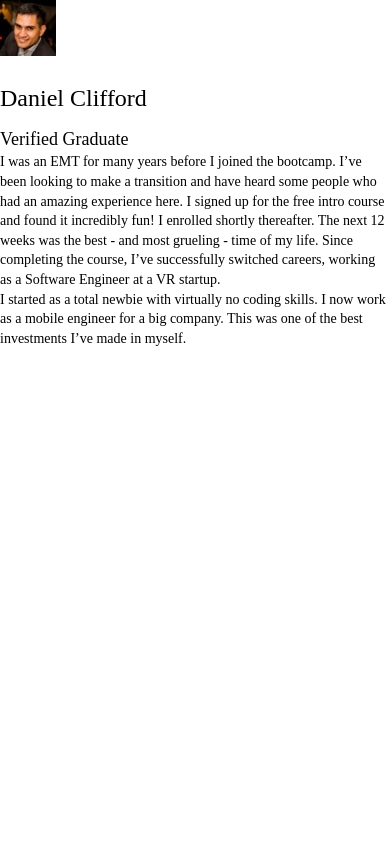
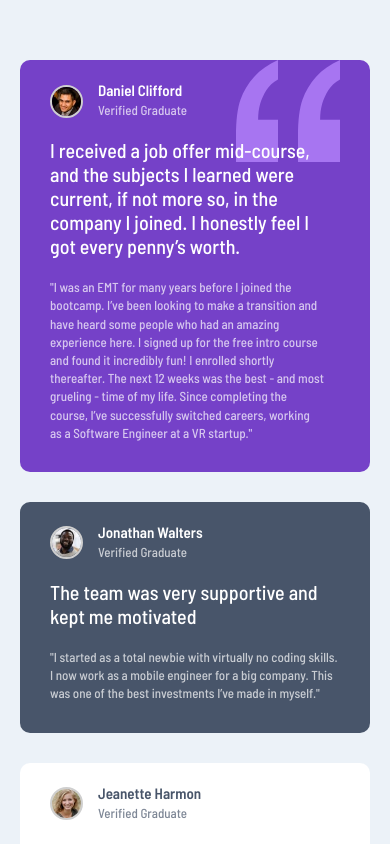
Before and after one commit to Sam-Guliker/testimonials, a React (Create React App) app: page / in a window 390 px wide. Shown: the top 844 px of the page. Built offline with nearby package versions, Linux system fonts and the light colour scheme.

Commit message:
mobile design - done

```diff
--- a/src/App.tsx
+++ b/src/App.tsx
@@ -1,12 +1,14 @@
-import React from 'react';
-import logo from './logo.svg';
 import './styles/main.scss';
 
 import TestimonialContainer from './components/TestimonialContainer';
 import Card from './components/Card';
 
+import daniel from './images/image-daniel.jpg'
+import jonathan from './images/image-jonathan.jpg'
+import jeanette from './images/image-jeanette.jpg'
+import patrick from './images/image-patrick.jpg'
+import kira from './images/image-kira.jpg'
 
-import daniel from './images/image-daniel.jpg'
 
 function App() {
   return (
@@ -16,9 +18,41 @@ function App() {
             image={daniel}
             name="Daniel Clifford"
             role="Verified Graduate"
-            highlightParagraph="I was an EMT for many years before I joined the bootcamp. I’ve been looking to make a transition and have heard some people who had an amazing experience here. I signed up for the free intro course and found it incredibly fun! I enrolled shortly thereafter. The next 12 weeks was the best - and most grueling - time of my life. Since completing the course, I’ve successfully switched careers, working as a Software Engineer at a VR startup."
-            paragraph="I started as a total newbie with virtually no coding skills. I now work as a mobile engineer for a big company. This was one of the best investments I’ve made in myself."
+            highlightParagraph="I received a job offer mid-course, and the subjects I learned were current, if not more so, in the company I joined. I honestly feel I got every penny’s worth."
+            paragraph='"I was an EMT for many years before I joined the bootcamp. I’ve been looking to make a transition and have heard some people who had an amazing experience here. I signed up for the free intro course and found it incredibly fun! I enrolled shortly thereafter. The next 12 weeks was the best - and most grueling - time of my life. Since completing the course, I’ve successfully switched careers, working as a Software Engineer at a VR startup."'
             quote={true}
+          />
+          <Card
+            image={jonathan}
+            name="Jonathan Walters"
+            role="Verified Graduate"
+            highlightParagraph="The team was very supportive and kept me motivated"
+            paragraph='"I started as a total newbie with virtually no coding skills. I now work as a mobile engineer for a big company. This was one of the best investments I’ve made in myself."'
+            quote={false}
+          />
+          <Card
+            image={jeanette}
+            name="Jeanette Harmon"
+            role="Verified Graduate"
+            highlightParagraph="An overall wonderful and rewarding experience."
+            paragraph='"Thank you for the wonderful experience! I now have a job I really enjoy, and make a good living while doing something I love."'
+            quote={false}
+          />
+          <Card
+            image={patrick}
+            name="Patrick Abrams"
+            role="Verified Graduate"
+            highlightParagraph="Awesome teaching support from TAs who did the bootcamp themselves. Getting guidance from them and learning from their experiences was easy."
+            paragraph='"The staff seem genuinely concerned about my progress which I find really refreshing. The program gave me the confidence necessary to be able to go out in the world and present myself as a capable junior developer. The standard is above the rest. You will get the personal attention you need from an incredible community of smart and amazing people."'
+            quote={false}
+          />
+          <Card
+            image={kira}
+            name="Kira Whittle"
+            role="Verified Graduate"
+            highlightParagraph="Such a life-changing experience. Highly recommended!"
+            paragraph='"Before joining the bootcamp, I’ve never written a line of code. I needed some structure from professionals who can help me learn programming step by step. I was encouraged to enroll by a former student of theirs who can only say wonderful things about the program. The entire curriculum and staff did not disappoint. They were very hands-on and I never had to wait long for assistance. The agile team project, in particular, was outstanding. It took my learning to the next level in a way that no tutorial could ever have. In fact, I’ve often referred to it during interviews as an example of my developent experience. It certainly helped me land a job as a full-stack developer after receiving multiple offers. 100% recommend!"'
+            quote={false}
           />
       </TestimonialContainer>
     </div>
@@ -26,3 +60,5 @@ function App() {
 }
 
 export default App;
+
+//
--- a/src/components/Card.tsx
+++ b/src/components/Card.tsx
@@ -1,4 +1,6 @@
 import React from 'react'
+
+import quoteImage from '../images/bg-pattern-quotation.svg'
 
 type CardProps = {
     name: string;
@@ -11,18 +13,19 @@ type CardProps = {
 
 function Card({name, image, role, highlightParagraph, paragraph, quote}: CardProps) {
     return (
-        <section className="card">
+        <section className="card-container">
           <header className="header">
+            {quote && <img className="quote" src={quoteImage}  alt="quote" />}
             <div className="image-container">
-              <img src={image} />
+              <img className="image" src={image} alt="photo" />
             </div>
             <div className="user-details">
               <h2 className="heading-02">{name}</h2>
               <h3 className="heading-03">{role}</h3>
             </div>
+          </header>
             <p className="paragraph paragraph-highlight">{highlightParagraph}</p>
             <p className="paragraph">{paragraph}</p>
-          </header>
         </section>
     )
 }
--- a/src/components/TestimonialContainer.tsx
+++ b/src/components/TestimonialContainer.tsx
@@ -1,11 +1,7 @@
-import React, { ReactNode, ReactElement } from 'react'
+import React, { ReactNode } from 'react'
 
 type TestimonialProps = { children: ReactNode }
 
-function TestimonialContainer({children}: TestimonialProps): ReactElement | null {
-    return (
-        <main className="main">{children}</main>
-    )
-}
+const TestimonialContainer = ({children}: TestimonialProps): JSX.Element | null => <main className="main">{children}</main>
 
 export default TestimonialContainer
--- /dev/null
+++ b/src/styles/components/Card.scss
@@ -0,0 +1,54 @@
+.card-container {
+    position: relative;
+    background-color: $white;
+    padding: to-rem(30px);
+    padding-top: to-rem(20px);
+    margin-bottom: to-rem(30px);
+    border-radius: to-rem(10px) to-rem(10px);
+
+    .header {
+        display: flex;
+        padding-bottom: to-rem(16px);
+        align-items: center;
+    }
+
+    .image {
+        width: to-rem(33px);
+        border-radius: to-rem(100px) to-rem(100px);
+        border: 2px solid $light-gray;
+        vertical-align: middle;
+    }
+
+    .quote {
+        position: absolute;
+        right: to-rem(30px);
+        top: 0;
+        z-index: 0;
+    }
+
+    .user-details {
+        padding-left: to-rem(15px);
+    }
+
+    .paragraph:last-of-type {
+        padding-bottom: 0;
+    }
+
+    &:nth-child(1) {
+        padding-right: to-rem(46px);
+        background-color: $moderate-violet;
+    }
+
+    &:nth-child(2){
+        background-color: $dark-gray-blue;
+    }
+
+    &:nth-child(4){
+        background-color: $dark-black-blue;
+    }
+
+    &:nth-child(3),
+    &:nth-child(5) {
+        color: $dark-gray-blue;
+    }
+}
--- a/src/styles/main.scss
+++ b/src/styles/main.scss
@@ -19,3 +19,4 @@
 // Third-party
 
 // Components
+@import "./components/card.scss"
--- a/src/styles/modules/typography.scss
+++ b/src/styles/modules/typography.scss
@@ -5,6 +5,7 @@ h1, h2, h3, h4, h5, h6 {
 p, input, span, a {
     line-height: 1.4;
     text-decoration: none;
+    padding-bottom: to-rem(20px);
 }
 
 .heading-01 {
@@ -19,16 +20,30 @@ p, input, span, a {
 }
 
 .heading-02 {
-    font-size: to-rem(24px);
-    padding-bottom: to-rem(12px);
-    font-weight: 400;
+    font-size: to-rem(15px);
+    padding-bottom: to-rem(0px);
+    font-weight: $font-bold;
 }
 
 .heading-03 {
-    font-size: to-rem(18px);
-    font-weight: 500;
+    font-size: to-rem(13px);
+    padding-bottom: to-rem(3px);
+    font-weight: $base-font-size;
+    opacity: 0.7;
 }
 
+.paragraph {
+    opacity: 0.7;
+    font-size: to-rem(13px);
+}
+
+.paragraph-highlight {
+    position: relative;
+    opacity: 1;
+    font-size: to-rem(20px);
+    line-height: 1.2;
+    z-index: 1;
+}
 .product-title {
     font-size: to-rem(36px);
     font-weight: bold;
--- a/src/styles/modules/variables.scss
+++ b/src/styles/modules/variables.scss
@@ -4,17 +4,14 @@
 $moderate-violet: hsl(263, 55%, 52%);
 $dark-gray-blue: hsl(217, 19%, 35%);
 $dark-black-blue: hsl(219, 29%, 14%);
-$white: hsl(0, 0%, 100%);
 $light-gray: hsl(0, 0%, 81%);
 $light-gray-blue: hsl(210, 46%, 95%);
+$white: hsl(0, 0%, 100%);
 
 // Typography
 $base-font-size: 13px;
 $primary-font:  'Barlow Semi Condensed', sans-serif;
 
-// $secondary-font: 'Noto Sans JP', sans-serif;
-$secondary-font: 'Lato', sans-serif;
-
 // font weight:
 $font-regular: 500;
 $font-bold: 600;
--- a/src/styles/partials/base.scss
+++ b/src/styles/partials/base.scss
@@ -23,8 +23,11 @@ svg {
 }
 
 body {
+  background-color: $light-gray-blue;
   font-size: to-rem(14px);
   line-height: 1.4;
+  color: $white;
+  font-family: $primary-font;
 
   z-index: 2;
   margin: auto;
@@ -36,8 +39,8 @@ body {
 
 img {
   max-width: 100%;
-  padding-bottom: to-rem(20px);
 }
+
 .word-break {
   display: block;
 }
@@ -53,10 +56,9 @@ img {
   }
 }
 
-main {
-  position: relative;
-  z-index: 3;
-  height: 100vh;
+.main {
+  padding: to-rem(60px) to-rem(20px);
+
 }
 
 a:hover {
```
